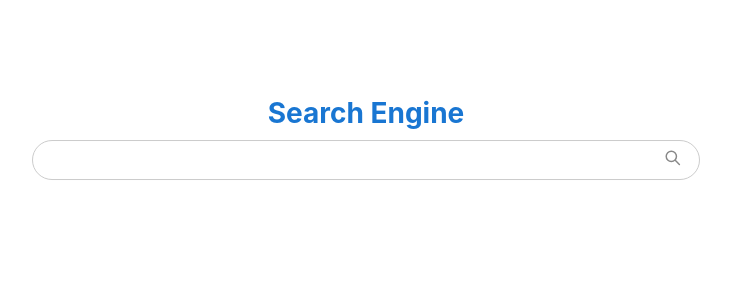
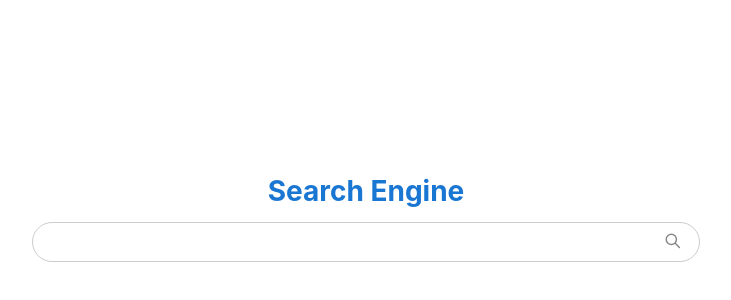
Before and after one commit to Shr0Om/ProjetAngular, an Angular app: page / in a window 1280 px wide. Shown: the part 186-486 px from the top of the page, without its empty margins (274-1005 px from the left). Built offline with nearby package versions, Linux system fonts and the light colour scheme.

Commit message:
:sparkles:(search-page): Merge home page into search page

```diff
--- a/src/app/api/api.service.ts
+++ b/src/app/api/api.service.ts
@@ -35,7 +35,7 @@ export class ApiService {
         nbResult = 25,
         minDate = '',
         maxDate = '',
-        isSafe = false,
+        isSafe = true,
         isGallery = false
     }: SearchParams) {
         return this.http.get<SearchResponse>(localUrl, {
@@ -55,7 +55,7 @@ export class ApiService {
                 //auth_token: "72157716070477538-a196b321564c5914",
                 //api_sig: "8ffeffe4d4e1058c18bdd064a0fe9096"
             }
-        }).pipe(map(data => data?.photos.photo));
+        }).pipe(map(data => data.photos?.photo));
     }
 
     getImageDetails(id: number) {
--- a/src/app/app-routing.module.ts
+++ b/src/app/app-routing.module.ts
@@ -1,12 +1,10 @@
 import { NgModule } from '@angular/core';
 import { Routes, RouterModule } from '@angular/router';
 import { SearchPageComponent } from './search-page/search-page.component';
-import { HomeComponent } from './home/home.component';
 import { PageNotFoundComponent } from './page-not-found/page-not-found.component';
 
 const routes: Routes = [
-  { path: '', component: HomeComponent },
-  { path: 'search', component: SearchPageComponent },
+  { path: '', component: SearchPageComponent },
   { path: '**', component: PageNotFoundComponent }
 ];
 
--- a/src/app/app.module.ts
+++ b/src/app/app.module.ts
@@ -7,7 +7,6 @@ import { AppRoutingModule } from './app-routing.module';
 import { AppComponent } from './app.component';
 import { HttpClientJsonpModule, HttpClientModule } from '@angular/common/http';
 
-import { HomeComponent } from './home/home.component';
 import { SearchPageComponent } from './search-page/search-page.component';
 import { PageNotFoundComponent } from './page-not-found/page-not-found.component';
 import { SearchIconComponent } from './search-icon/search-icon.component';
@@ -19,7 +18,6 @@ import { FormsModule, ReactiveFormsModule } from '@angular/forms';
 @NgModule({
   declarations: [
     AppComponent,
-    HomeComponent,
     SearchPageComponent,
     PageNotFoundComponent,
     SearchIconComponent,
--- a/src/app/home/home.component.html
+++ /dev/null
@@ -1,13 +0,0 @@
-<header class="search-header">
-    <a routerLink="/" routerLinkActive="active" class="header-title">
-        <h1>{{title}}</h1>
-    </a>
-    <form class="search-form" method="GET" action="/search">
-        <div class="search-input">
-            <input type="text" name="keywords" class="search-input-text" />
-            <button type="submit" class="search-input-submit">
-                <search-icon></search-icon>
-            </button>
-        </div>
-    </form>
-</header>
--- a/src/app/home/home.component.less
+++ /dev/null
@@ -1,61 +0,0 @@
-@import "../../mediaqueries.less";
-
-.search-header {
-    align-items: center;
-    justify-content: center;
-    padding: 8px;
-    margin-top: 40vh;
-    transform: translateY(-50%);
-
-    @media @tablet {
-        justify-content: flex-start;
-        flex-direction: row;
-    }
-
-    .header-title {
-        display: block;
-        margin: 0 1rem 0.6rem 1rem;
-        text-align: center;
-        text-decoration: none;
-        white-space: nowrap;
-    }
-
-    .search-form {
-        width: 100%;
-
-        .search-input {
-            border: 1px solid #ccc;
-            border-radius: 24px;
-            display: flex;
-            height: 1.6rem;
-            max-width: 40rem;
-            padding: 0.4rem 0.8rem;
-            width: calc(100% - 1.6rem);
-            margin-left: auto;
-            margin-right: auto;
-
-            &:hover, &:focus-within {
-                box-shadow: 0 1px 6px 0 rgba(32,33,36,0.28);
-            }
-
-            &-text {
-                flex-grow: 1;
-                height: 1.6rem;
-                padding: 0 4px;
-
-                &, &:focus {
-                    border: none;
-                    outline: none;
-                }
-            }
-
-            &-submit {
-                background: transparent;
-                color: #888;
-                border: none;
-                padding: 0 4px;
-                width: 1.6rem;
-            }
-        }
-    }
-}
--- a/src/app/home/home.component.ts
+++ /dev/null
@@ -1,16 +0,0 @@
-import { Component, OnInit } from '@angular/core';
-
-@Component({
-  selector: 'app-home',
-  templateUrl: './home.component.html',
-  styleUrls: ['./home.component.less']
-})
-export class HomeComponent implements OnInit {
-  title = 'Search Engine';
-
-  constructor() { }
-
-  ngOnInit(): void {
-  }
-
-}
--- a/src/app/search-page/search-page.component.html
+++ b/src/app/search-page/search-page.component.html
@@ -1,3 +1,4 @@
+<div [ngClass]="{'no-search': noSearch}">
     <header class="search-header">
         <a routerLink="/" routerLinkActive="active" class="header-title">
             <h1>{{title}}</h1>
@@ -20,3 +21,4 @@
             {{seeMoreLabel}}
         </button>
     </main>
+</div>
--- a/src/app/search-page/search-page.component.less
+++ b/src/app/search-page/search-page.component.less
@@ -1,4 +1,26 @@
 @import "../../mediaqueries.less";
+
+.no-search {
+    display: flex;
+    flex-direction: row;
+    justify-content: center;
+    align-items: center;
+    height: 100vh;
+
+    .search-header {
+        flex-direction: column;
+        box-shadow: none;
+        width: 80%;
+
+        .search-input {
+            margin-left: auto;
+            margin-right: auto;
+        }
+    }
+    .search-results {
+        display: none;
+    }
+}
 
 .search-header {
     align-items: center;
--- a/src/app/search-page/search-page.component.ts
+++ b/src/app/search-page/search-page.component.ts
@@ -15,7 +15,9 @@ export class SearchPageComponent implements OnInit {
   title = 'Search Engine';
   seeMoreLabel = 'Voir plus d\'images';
   hasMore = false;
+  noSearch = true;
   currentPage = 1;
+  nbPerPage = 25;
   images: Photo[] = [];
   keywords: FormControl;
 
@@ -26,33 +28,46 @@ export class SearchPageComponent implements OnInit {
 
   ngOnInit(): void {
     this.activatedRoute.queryParams.subscribe(params => {
-      const tag = params['keywords'];
+      const tag = params['tag'];
       this.keywords = new FormControl(tag);
-      this.submitSearch({tag, nbPage: 0});
+      this.submitSearch({...params, tag});
     });
   }
 
   onSubmit(e: Event) {
     e.preventDefault();
-    this.currentPage = 0;
-    this.submitSearch({tag: this.keywords.value, nbPage: 0});
+    this.currentPage = 1;
+    this.submitSearch({
+      tag: this.keywords.value,
+      nbPage: 1,
+      nbResult: this.nbPerPage
+    });
     return false;
   }
 
   submitSearch(params: SearchParams) {
+    this.noSearch = !this.keywords.value;
+    if (!this.keywords.value)
+      return
+
+    history.pushState({}, '', '?'.concat(Object.keys(params).map(
+      key => `${key}=${params[key]}`
+    ).join('&')));
+
     this.api.getImages(params).subscribe(images => {
       this.images = images;
-        if (images.length === params.nbResult)
-          this.hasMore = true;
+        this.hasMore = images.length === params.nbResult;
     });
   }
 
   submitSeeMore() {
     this.currentPage++;
-      this.api.getImages({tag: this.keywords.value, nbPage: this.currentPage}).subscribe(images => {
-        if (images.length === 0)
-          this.hasMore = false;
-        else
+    this.api.getImages({
+      tag: this.keywords.value,
+      nbPage: this.currentPage,
+      nbResult: this.nbPerPage
+    }).subscribe(images => {
+      this.hasMore = images.length === this.nbPerPage
       this.images = [...this.images, ...images];
     });
   }
```
Also changed, not shown: 2 other files (tests, documents, lock files or other folders). Lines whose indentation alone changed are shown as unchanged.
